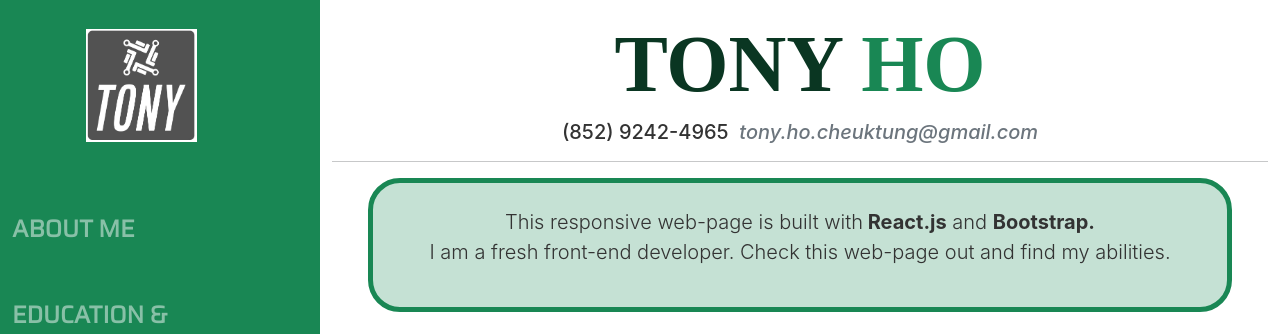
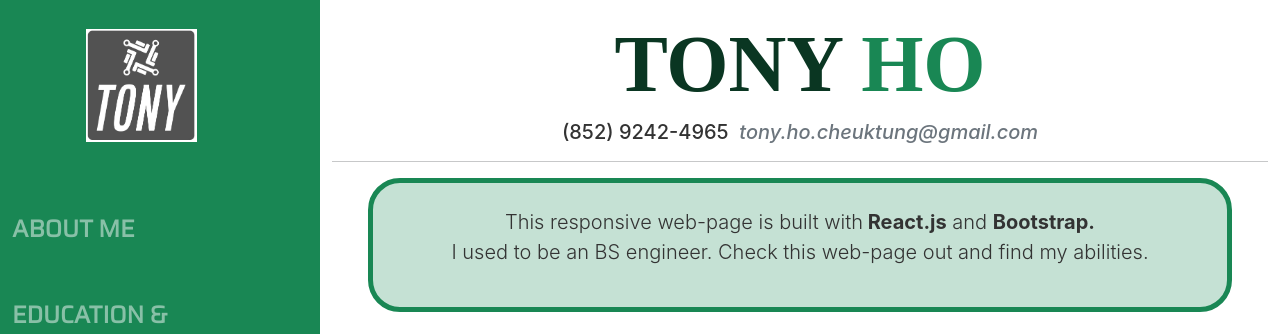
Before and after one commit to Tony-Tyrant/My-Portfolio, a React (Create React App) app: page /home in a window 1280 px wide. Shown: the top 334 px of the page. Built offline with nearby package versions, Linux system fonts and the light colour scheme; a web font is replaced by a local one.

Commit message:
updated Home

```diff
--- a/src/componenets/Home.js
+++ b/src/componenets/Home.js
@@ -10,7 +10,7 @@ export default function Home() {
                             This responsive web-page is built with
                             <span className="fw-bold"> React.js</span> and <span className="fw-bold">Bootstrap. </span>
                             <br></br>
-                            I am a fresh front-end developer. Check this web-page out and find my abilities.
+                            I used to be an BS engineer. Check this web-page out and find my abilities.
                         </p>
                     </div>
                 </div>
```
